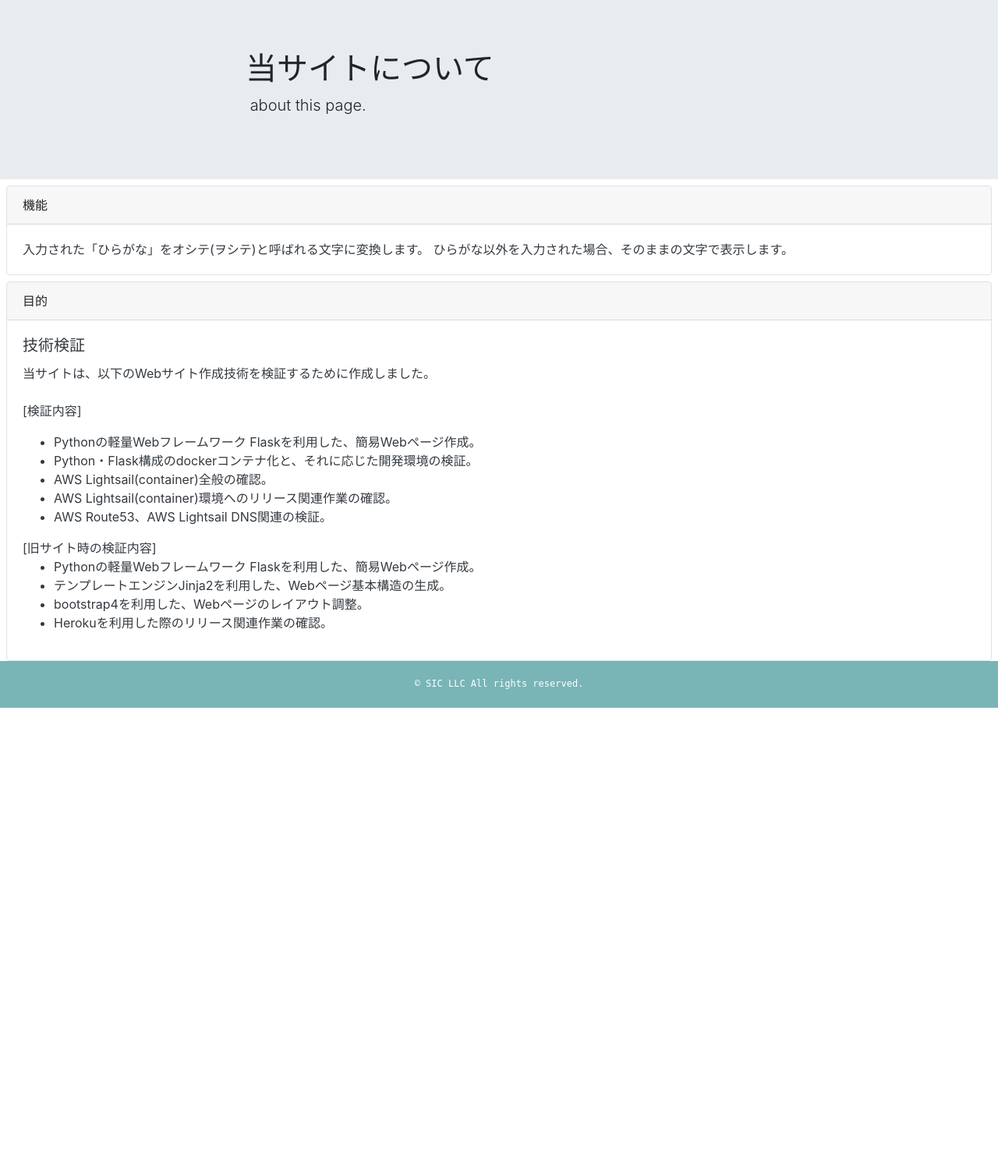
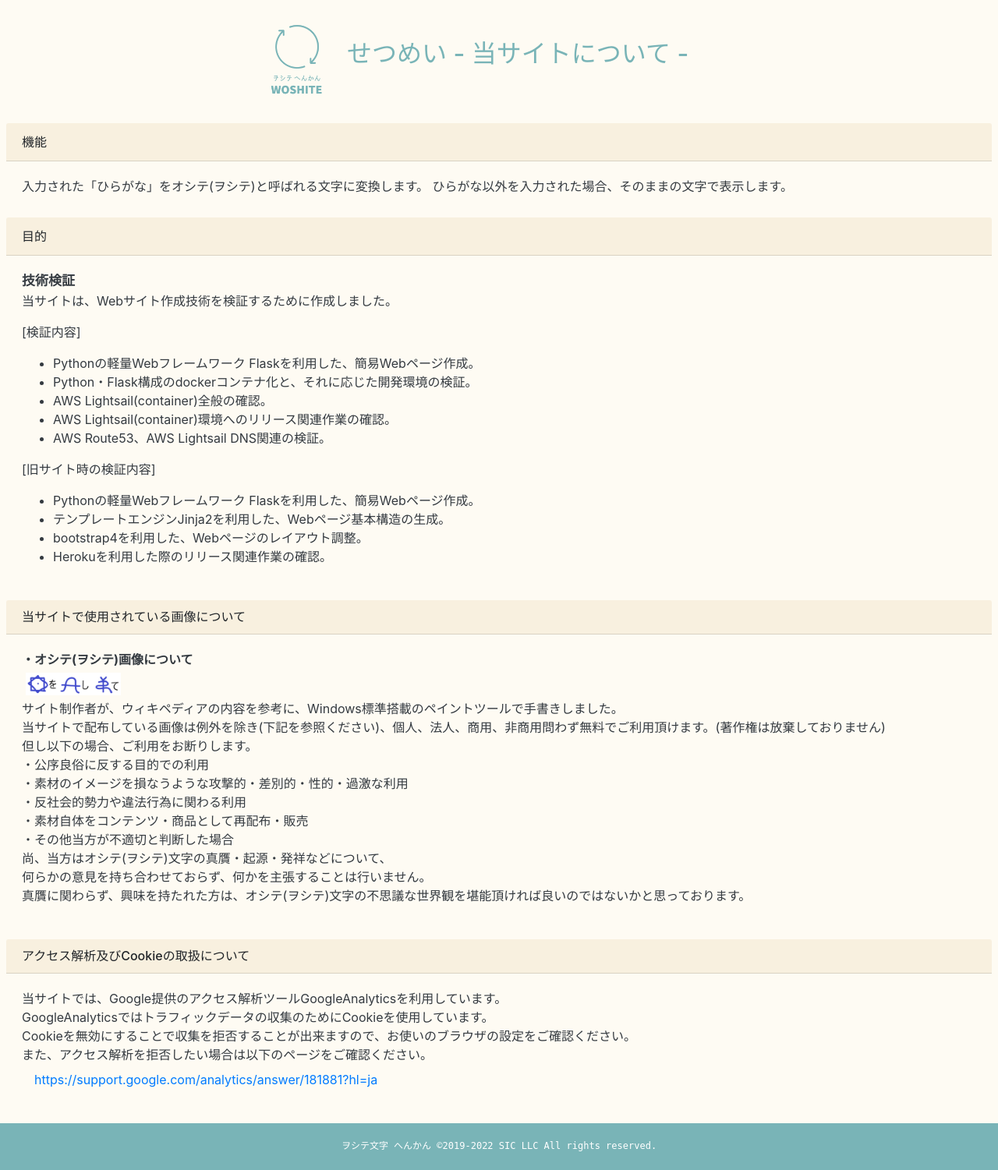
Before and after one commit to iio1989/oshite, a Flask app: page /about in a window 1280 px wide. Shown: the part 60-1561 px from the top of the page at 78% size. Before the commit the page ends 968 px from the top, so only its background shows below. Run offline with Flask 2, Linux system fonts and the light colour scheme; some libraries are stand-ins or nearby versions.

Commit message:
update home,about,footer.

```diff
--- /dev/null
+++ b/app/static/css/about.css
@@ -0,0 +1,40 @@
+body {
+    background-color: #FEFBF3;
+}
+
+.about__title__div {
+    background-color: #FEFBF3!important;
+    padding: 10px;
+}
+
+about__title__div__2 {
+    background-color: #F8F0DF!important;
+}
+
+.about__title__div h2 {
+    margin-top: 40px;
+    color: #79B4B7;
+}
+
+.about__title__div img {
+    margin: 0px;
+}
+
+.about__card__title {
+    background-color: #F8F0DF;
+}
+
+.about__card__title h6 {
+margin:0px;
+}
+
+.about__card__title__sub {
+font-size: 17px;
+}
+
+.about__woshite__img {
+    width:10%;
+    margin-left:5px;
+    margin-top:5px;
+    margin-bottom:5px;
+}
--- a/app/templates/about.html
+++ b/app/templates/about.html
@@ -6,28 +6,26 @@
 </head>
 <body>
     {% include "parts/header.html" %}
-    <div class="jumbotron jumbotron-fluid" sytle="margin:0px;">
-      <div class="container">
-        <h1 class="display-5">当サイトについて</h1>
-        <p class="lead">&nbsp;about this page.</p>
+    <div class="jumbotron jumbotron-fluid about__title__div" sytle="margin:0px;">
+      <div class="container about__title__div__2" style="display: flex;">
+        <img src="../../static/images/header/whosite_convert_3.png" alt="top" class="header__top__woshite">
+        <h2 class="display-5">せつめい - 当サイトについて -</h2>
       </div>
     </div>
-    <div class="card border mb-2 mr-2 ml-2 mt-2">
-      <div class="card-header">機能</div>
+    <div class="mb-2 mr-2 ml-2 mt-2 about__card">
+      <div class="card-header about__card__title">機能</div>
       <div class="card-body text-dark">
         <p class="card-text">入力された「ひらがな」をオシテ(ヲシテ)と呼ばれる文字に変換します。
         ひらがな以外を入力された場合、そのままの文字で表示します。
         </p>
       </div>
     </div>
-    <div class="card border mb-2 mr-2 ml-2 mt-2">
-      <div class="card-header">目的</div>
+    <div class="mb-2 mr-2 ml-2 mt-2 about__card">
+      <div class="card-header about__card__title">目的</div>
       <div class="card-body text-dark">
-        <h5 class="card-title">技術検証</h5>
-        <p class="card-text">
-          当サイトは、以下のWebサイト作成技術を検証するために作成しました。<br>
-          <br>
-          [検証内容]<br>
+        <b class="about__card__title__sub">技術検証</b>
+          <p class="card-text">当サイトは、Webサイト作成技術を検証するために作成しました。</p>
+          <p>[検証内容]<br>
               <ul>
                   <li>Pythonの軽量Webフレームワーク Flaskを利用した、簡易Webページ作成。</li>
                   <li>Python・Flask構成のdockerコンテナ化と、それに応じた開発環境の検証。</li>
@@ -35,14 +33,45 @@
                   <li>AWS Lightsail(container)環境へのリリース関連作業の確認。</li>
                   <li>AWS Route53、AWS Lightsail DNS関連の検証。</li>
               </ul>
-
-          [旧サイト時の検証内容]<br>
+          </p>
+          <p>[旧サイト時の検証内容]<br>
               <ul>
                   <li>Pythonの軽量Webフレームワーク Flaskを利用した、簡易Webページ作成。</li>
                   <li>テンプレートエンジンJinja2を利用した、Webページ基本構造の生成。</li>
                   <li>bootstrap4を利用した、Webページのレイアウト調整。</li>
                   <li>Herokuを利用した際のリリース関連作業の確認。</li>
               </ul>
+          </p>
+      </div>
+    </div>
+    <div class="mb-2 mr-2 ml-2 mt-2 about__card">
+      <div class="card-header about__card__title"><h6>当サイトで使用されている画像について</h6></div>
+      <div class="card-body text-dark">
+          <h7><b>・オシテ(ヲシテ)画像について</b></h7><br>
+          <img src="../../static/images/about/woshite_setsumei_1.png" alt="top" class="about__woshite__img">
+          <p>サイト制作者が、ウィキペディアの内容を参考に、Windows標準搭載のペイントツールで手書きしました。<br>
+          当サイトで配布している画像は例外を除き(下記を参照ください)、個人、法人、商用、非商用問わず無料でご利用頂けます。(著作権は放棄しておりません)<br>
+          但し以下の場合、ご利用をお断りします。<br>
+          ・公序良俗に反する目的での利用<br>
+          ・素材のイメージを損なうような攻撃的・差別的・性的・過激な利用<br>
+          ・反社会的勢力や違法行為に関わる利用<br>
+          ・素材自体をコンテンツ・商品として再配布・販売<br>
+          ・その他当方が不適切と判断した場合<br>
+          尚、当方はオシテ(ヲシテ)文字の真贋・起源・発祥などについて、<br>
+          何らかの意見を持ち合わせておらず、何かを主張することは行いません。<br>
+          真贋に関わらず、興味を持たれた方は、オシテ(ヲシテ)文字の不思議な世界観を堪能頂ければ良いのではないかと思っております。
+          </p>
+      </div>
+    </div>
+    <div class="mb-2 mr-2 ml-2 mt-2 about__card">
+      <div class="card-header about__card__title"><h6>アクセス解析及びCookieの取扱について</h6></div>
+      <div class="card-body text-dark">
+          <p>
+            当サイトでは、Google提供のアクセス解析ツールGoogleAnalyticsを利用しています。<br>
+            GoogleAnalyticsではトラフィックデータの収集のためにCookieを使用しています。<br>
+            Cookieを無効にすることで収集を拒否することが出来ますので、お使いのブラウザの設定をご確認ください。<br>
+            また、アクセス解析を拒否したい場合は以下のページをご確認ください。<br>
+            <a id="nav-item-home" class="nav-link" href="https://support.google.com/analytics/answer/181881?hl=ja" method="home">https://support.google.com/analytics/answer/181881?hl=ja</a>
           </p>
       </div>
     </div>
--- a/app/templates/parts/footer.html
+++ b/app/templates/parts/footer.html
@@ -6,6 +6,6 @@
 -->
 <footer class="footer">
     <div class="container">
-        <p class="text-muted text-center copyright">&copy;&nbsp;SIC LLC All rights reserved.</p>
+        <p class="text-muted text-center copyright">ヲシテ文字&nbsp;へんかん&nbsp;&copy;2019-2022&nbsp;SIC LLC All rights reserved.</p>
     </div>
 </footer>
--- a/app/templates/parts/headTagCmn.html
+++ b/app/templates/parts/headTagCmn.html
@@ -9,7 +9,8 @@
 <link rel="shortcut icon" href="../../static/images/favicon/a_favicon.ico">
 <link rel="stylesheet" href="../../static/bootstrap-4.3.1-dist/css/bootstrap.css">
 <link rel="stylesheet" href="../../static/bootstrap-4.3.1-dist/css/sticky-footer.css">
-<link rel="stylesheet" href="../../static/style.css">
+<link rel="stylesheet" href="../../static/css/home.css">
+<link rel="stylesheet" href="../../static/css/about.css">
 <!-- Google tag (gtag.js) -->
 <script async src="https://www.googletagmanager.com/gtag/js?id=G-RSZ38BFR23"></script>
 <script>
--- a/app/templates/parts/header.html
+++ b/app/templates/parts/header.html
@@ -11,13 +11,13 @@
   <div class="collapse navbar-collapse" id="navbarsExampleDefault">
     <ul class="navbar-nav mr-auto mt-1" style="margin-left: auto;">
       <li class="nav-item">
-        <a id="nav-item-home" class="nav-link" href="/home" method="home">へんかん<span class="sr-only">(current)</span></a>
+        <a id="nav-item-home" class="nav-link" href="/home" method="home">へんかん</a>
       </li>
       <li class="nav-item">
-        <a id="nav-item-about" class="nav-link" href="/about" method="about">せつめい<span class="sr-only">(current)</span></a>
+        <a id="nav-item-about" class="nav-link" href="/about" method="about">せつめい</a>
       </li>
       <li class="nav-item">
-        <a id="nav-item-history" class="nav-link" href="/history" method="about">りれき<span class="sr-only">(current)</span></a>
+        <a id="nav-item-history" class="nav-link" href="/history" method="about">りれき</a>
       </li>
     </ul>
   </div>
```
Also changed, not shown: app/static/css/home.css (renamed from app/static/style.css, +25 -15 lines), app/static/css/main.css (deleted, +0 -11 lines), app/static/images/about/woshite_setsumei_1.png (added). Lines whose indentation alone changed are shown as unchanged.
